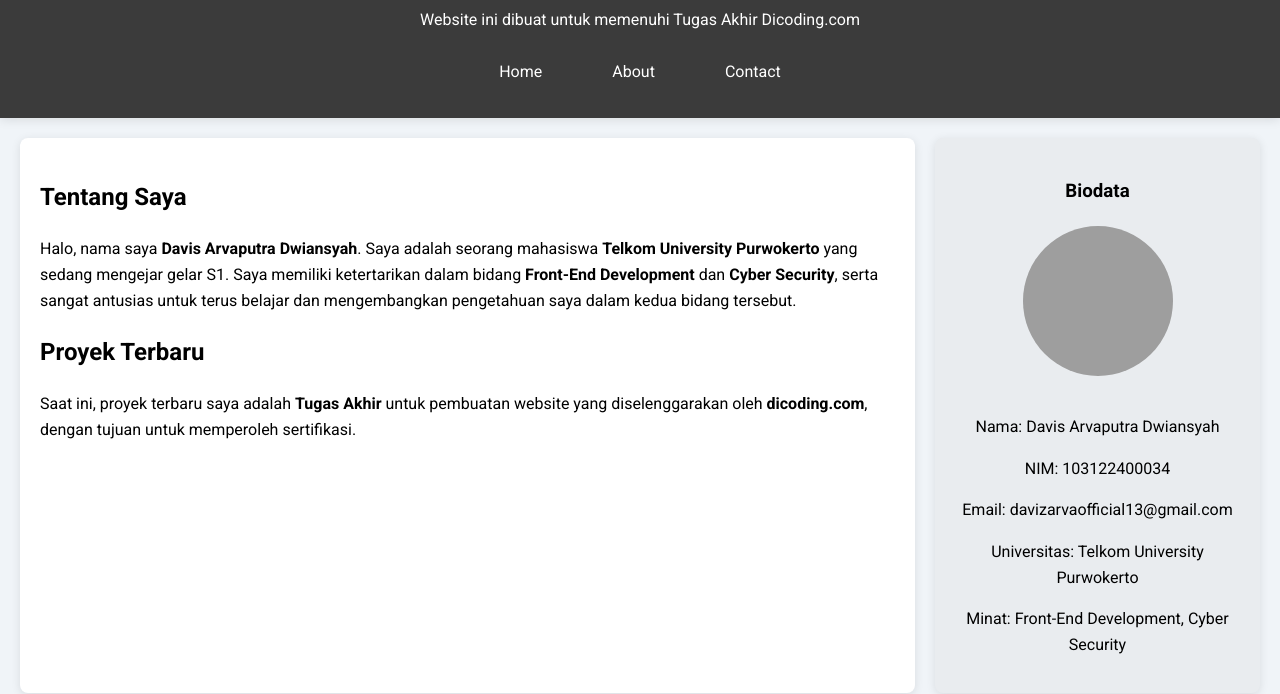
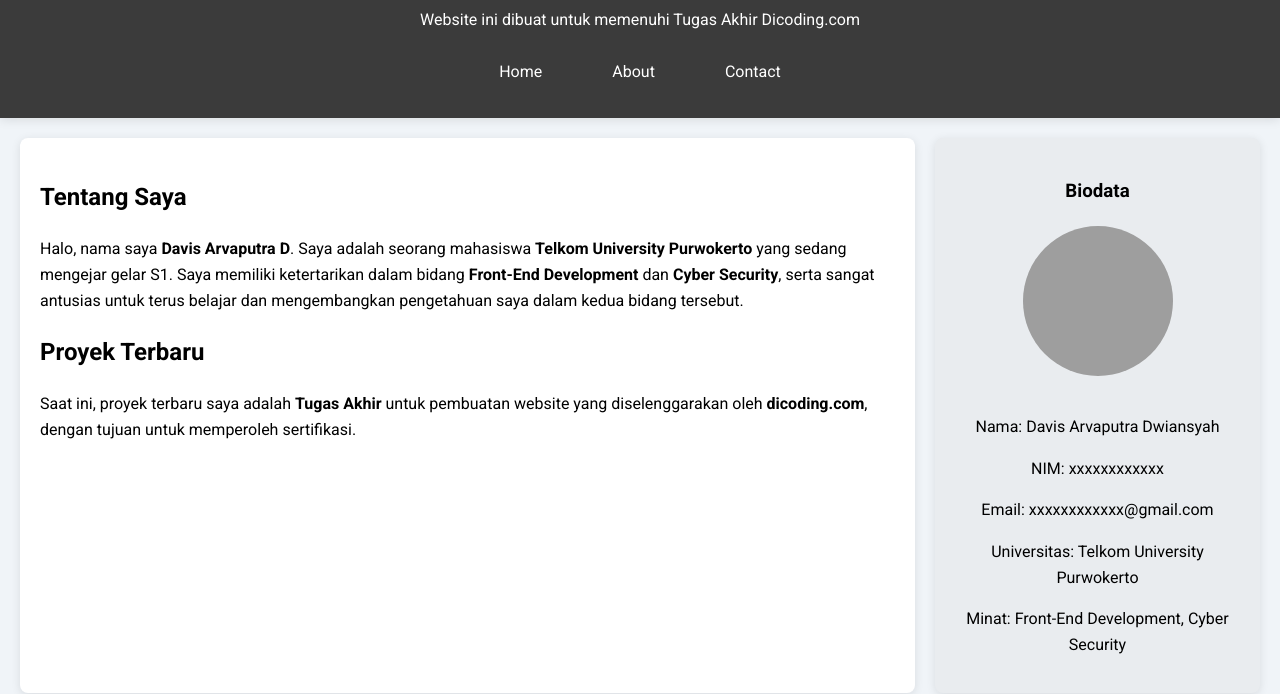
Before and after one commit to davizofficial/website-for-dicoding-course, a plain HTML site: page index.html in a window 1280 px wide. Shown: the part 111-805 px from the top of the page. Drawn offline with Linux system fonts and the light colour scheme; grey boxes are pictures that could not be loaded.

Commit message:
Update index.html

```diff
--- a/index.html
+++ b/index.html
@@ -28,7 +28,7 @@
     <main class="site-main">
         <article class="content-section">
             <h2>Tentang Saya</h2>
-            <p>Halo, nama saya <strong>Davis Arvaputra Dwiansyah</strong>. Saya adalah seorang mahasiswa <strong>Telkom University Purwokerto</strong> yang sedang mengejar gelar S1. Saya memiliki ketertarikan dalam bidang <strong>Front-End Development</strong> dan <strong>Cyber Security</strong>, serta sangat antusias untuk terus belajar dan mengembangkan pengetahuan saya dalam kedua bidang tersebut.</p>
+            <p>Halo, nama saya <strong>Davis Arvaputra D</strong>. Saya adalah seorang mahasiswa <strong>Telkom University Purwokerto</strong> yang sedang mengejar gelar S1. Saya memiliki ketertarikan dalam bidang <strong>Front-End Development</strong> dan <strong>Cyber Security</strong>, serta sangat antusias untuk terus belajar dan mengembangkan pengetahuan saya dalam kedua bidang tersebut.</p>
             <h2>Proyek Terbaru</h2>
             <p>Saat ini, proyek terbaru saya adalah <strong>Tugas Akhir</strong> untuk pembuatan website yang diselenggarakan oleh <strong>dicoding.com</strong>, dengan tujuan untuk memperoleh sertifikasi.</p>
         </article>
@@ -37,8 +37,8 @@
             <h3>Biodata</h3>
             <img src="images/profile.jpeg" alt="Foto Profil" class="profile-photo">
             <p>Nama: Davis Arvaputra Dwiansyah</p>
-            <p>NIM: 103122400034</p>
-            <p>Email: davizarvaofficial13@gmail.com</p>
+            <p>NIM: xxxxxxxxxxxx</p>
+            <p>Email: xxxxxxxxxxxx@gmail.com</p>
             <p>Universitas: Telkom University Purwokerto</p>
             <p>Minat: Front-End Development, Cyber Security</p>
         </aside>
```
